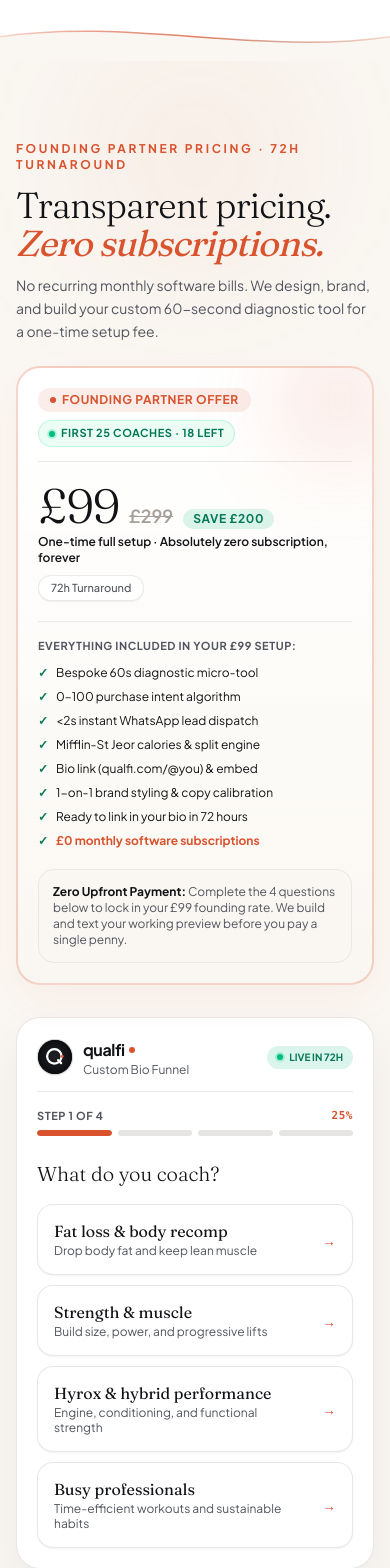
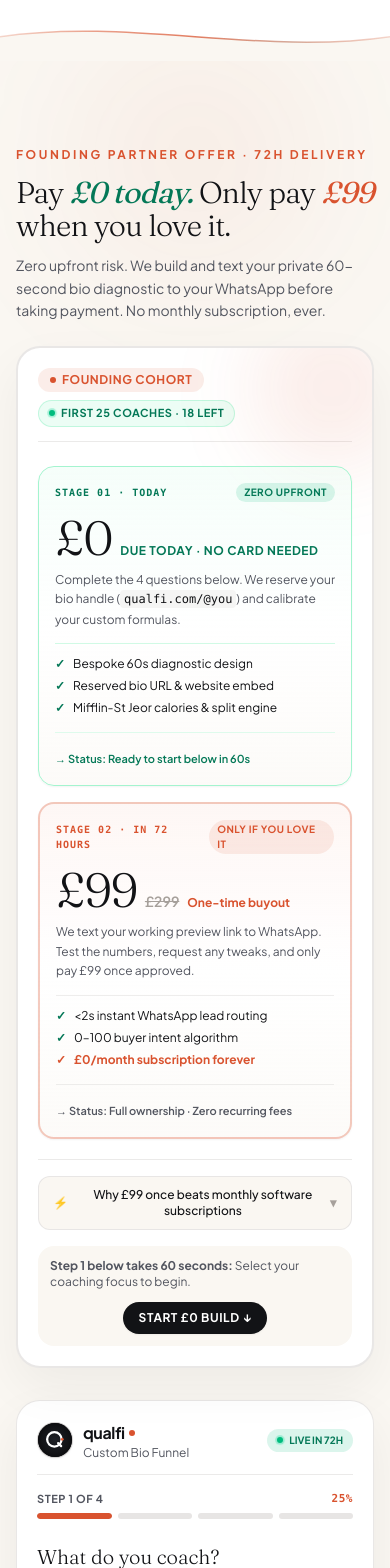
Before and after one commit to seclist/qualfi-app, a Next.js app: page / in a window 390 px wide. Shown: the part 1647-3215 px from the top of the page. Built offline with nearby package versions, Linux system fonts and the light colour scheme.

Commit message:
feat(pricing): implement £0 Today -> £99 On Handover 2-stage split timeline with SaaS comparison drawer

```diff
--- a/src/components/GetYourFunnel.tsx
+++ b/src/components/GetYourFunnel.tsx
@@ -154,6 +154,7 @@ export function GetYourFunnel({
   const [hoveredId, setHoveredId] = useState<string | null>(null);
   const [isCalculating, setIsCalculating] = useState(false);
   const [submitError, setSubmitError] = useState<string | null>(null);
+  const [showStackComparison, setShowStackComparison] = useState(false);
 
   const {
     register,
@@ -294,35 +295,44 @@ export function GetYourFunnel({
           className="text-left sm:text-center"
         >
           <span className="inline-block text-xs font-bold uppercase tracking-[0.22em] text-[#d9532f]">
-            Founding Partner Pricing · 72h Turnaround
+            Founding Partner Offer · 72h Delivery
           </span>
 
-          <h2 className="mt-3 font-serif text-4xl font-light tracking-tight text-[#121316] sm:text-5xl leading-[1.04]">
-            Transparent pricing. <span className="italic font-normal text-[#d9532f]">Zero subscriptions.</span>
+          <h2 className="mt-3 font-serif text-3xl font-light tracking-tight text-[#121316] sm:text-5xl leading-[1.08]">
+            Pay <span className="text-[#047857] font-normal italic">£0 today.</span> Only pay{" "}
+            <span className="text-[#d9532f] font-normal italic">£99</span> when you love it.
           </h2>
 
-          <p className="mt-3 text-sm sm:text-base text-[#52555f] leading-relaxed font-sans">
-            No recurring monthly software bills. We design, brand, and build your custom 60-second diagnostic tool for a one-time setup fee.
+          <p className="mt-3 text-sm sm:text-base text-[#52555f] leading-relaxed font-sans max-w-md mx-auto">
+            Zero upfront risk. We build and text your private 60-second bio diagnostic to your WhatsApp before taking payment. No monthly subscription, ever.
           </p>
         </motion.div>
 
-        {/* Founding Cohort Pricing Card */}
+        {/* ==================================================================== */}
+        {/* ARCHITECTURAL SPLIT TIMELINE: £0 TODAY → £99 ON HANDOVER            */}
+        {/* ==================================================================== */}
         <motion.div
           initial={{ opacity: 0, y: 20 }}
           whileInView={{ opacity: 1, y: 0 }}
           viewport={{ once: true, margin: "-40px" }}
           transition={{ duration: 0.5, delay: 0.05, ease: EASING.naturalOut }}
-          className="mt-6 rounded-3xl border-2 border-[#d9532f]/25 bg-gradient-to-b from-white to-[#faf7f2]/60 p-5 sm:p-7 shadow-[0_15px_40px_rgba(217,83,47,0.05)] relative overflow-hidden"
+          className="mt-6 rounded-3xl border-2 border-stone-200/90 bg-white p-5 sm:p-7 shadow-[0_20px_50px_rgba(18,19,22,0.05)] relative overflow-hidden text-left"
         >
-          {/* Subtle Glow */}
-          <div className="pointer-events-none absolute -right-10 -top-10 h-36 w-36 rounded-full bg-[#d9532f]/10 blur-2xl" />
+          {/* Ambient Glow */}
+          <div className="pointer-events-none absolute -right-10 -top-10 h-40 w-40 rounded-full bg-[#d9532f]/10 blur-2xl" />
 
-          {/* Tier Label & Spots Left */}
+          {/* Top Bar: Founding Scarcity & No-Subscription Guarantee */}
           <div className="flex flex-wrap items-center justify-between gap-2 border-b border-stone-200/80 pb-3.5">
+            <div className="flex items-center gap-2">
               <span className="inline-flex items-center gap-1.5 rounded-full bg-[#d9532f]/10 px-3 py-1 text-xs font-bold uppercase tracking-wider text-[#d9532f]">
                 <span className="h-1.5 w-1.5 rounded-full bg-[#d9532f]" />
-              Founding Partner Offer
+                Founding Cohort
               </span>
+              <span className="hidden sm:inline-block text-[11px] font-semibold text-[#52555f]">
+                Lifetime Setup · £0 Monthly
+              </span>
+            </div>
+
             <span className="inline-flex items-center gap-1.5 rounded-full bg-emerald-50 px-2.5 py-1 text-[11px] font-bold uppercase tracking-wider text-[#047857] border border-emerald-200/60">
               <span className="relative flex h-1.5 w-1.5">
                 <span className="absolute inline-flex h-full w-full animate-ping rounded-full bg-emerald-400 opacity-75" />
@@ -332,75 +342,191 @@ export function GetYourFunnel({
             </span>
           </div>
 
-          {/* Price Numbers */}
-          <div className="mt-5 flex flex-col sm:flex-row sm:items-baseline justify-between gap-2">
+          {/* 2-Stage Split Timeline Grid */}
+          <div className="relative mt-6 grid grid-cols-1 md:grid-cols-2 gap-4">
+            {/* Stage 01: Today */}
+            <motion.div
+              whileHover={{ y: -2 }}
+              transition={{ duration: 0.2 }}
+              className="relative flex flex-col justify-between rounded-2xl border border-emerald-200 bg-gradient-to-b from-emerald-50/50 via-white to-[#faf7f2]/50 p-4 sm:p-5 shadow-xs"
+            >
               <div>
-              <div className="flex items-baseline gap-2.5">
-                <span className="font-serif text-5xl sm:text-6xl font-light text-[#121316] tracking-tight">
-                  £99
+                <div className="flex items-center justify-between">
+                  <span className="font-mono text-[10px] font-bold uppercase tracking-widest text-[#047857]">
+                    Stage 01 · Today
                   </span>
-                <span className="text-lg font-semibold text-stone-400 line-through">
-                  £299
-                </span>
-                <span className="rounded-full bg-[#10b981]/15 px-2.5 py-0.5 text-xs font-bold uppercase tracking-wider text-[#047857]">
-                  Save £200
+                  <span className="rounded-full bg-[#10b981]/15 px-2 py-0.5 text-[10px] font-bold uppercase tracking-wider text-[#047857]">
+                    Zero Upfront
                   </span>
                 </div>
-              <p className="mt-1 text-xs sm:text-sm font-semibold text-[#121316]">
-                One-time full setup · Absolutely zero subscription, forever
-              </p>
-            </div>
-            <div className="text-left sm:text-right">
-              <span className="inline-block rounded-full border border-stone-200/80 bg-white px-3 py-1 text-[11px] font-medium text-[#52555f] shadow-2xs">
-                72h Turnaround
+
+                <div className="mt-3 flex items-baseline gap-2">
+                  <span className="font-serif text-5xl font-light text-[#121316] tracking-tight">
+                    £0
+                  </span>
+                  <span className="text-xs font-bold uppercase tracking-wider text-[#047857]">
+                    Due Today · No Card Needed
                   </span>
                 </div>
-          </div>
 
-          {/* Deliverables Checklist */}
-          <div className="mt-5 border-t border-stone-200/80 pt-4">
-            <span className="block text-[11px] font-bold uppercase tracking-wider text-[#52555f] mb-2.5">
-              Everything Included in Your £99 Setup:
-            </span>
-            <ul className="grid grid-cols-1 sm:grid-cols-2 gap-2 text-xs text-[#121316]">
-              <li className="flex items-start gap-2">
-                <span className="text-[#047857] font-bold shrink-0">✓</span>
-                <span>Bespoke 60s diagnostic micro-tool</span>
+                <p className="mt-2 text-xs text-[#52555f] leading-relaxed">
+                  Complete the 4 questions below. We reserve your bio handle (<code className="rounded bg-stone-100 px-1 py-0.5 text-[#121316]">qualfi.com/@you</code>) and calibrate your custom formulas.
+                </p>
+
+                <ul className="mt-3.5 space-y-1.5 text-xs text-[#121316] border-t border-emerald-100 pt-3">
+                  <li className="flex items-center gap-2">
+                    <span className="text-[#047857] font-bold">✓</span>
+                    <span>Bespoke 60s diagnostic design</span>
                   </li>
-              <li className="flex items-start gap-2">
-                <span className="text-[#047857] font-bold shrink-0">✓</span>
-                <span>0–100 purchase intent algorithm</span>
+                  <li className="flex items-center gap-2">
+                    <span className="text-[#047857] font-bold">✓</span>
+                    <span>Reserved bio URL &amp; website embed</span>
                   </li>
-              <li className="flex items-start gap-2">
-                <span className="text-[#047857] font-bold shrink-0">✓</span>
-                <span>&lt;2s instant WhatsApp lead dispatch</span>
-              </li>
-              <li className="flex items-start gap-2">
-                <span className="text-[#047857] font-bold shrink-0">✓</span>
+                  <li className="flex items-center gap-2">
+                    <span className="text-[#047857] font-bold">✓</span>
                     <span>Mifflin-St Jeor calories &amp; split engine</span>
-              </li>
-              <li className="flex items-start gap-2">
-                <span className="text-[#047857] font-bold shrink-0">✓</span>
-                <span>Bio link (qualfi.com/@you) &amp; embed</span>
-              </li>
-              <li className="flex items-start gap-2">
-                <span className="text-[#047857] font-bold shrink-0">✓</span>
-                <span>1-on-1 brand styling &amp; copy calibration</span>
-              </li>
-              <li className="flex items-start gap-2">
-                <span className="text-[#047857] font-bold shrink-0">✓</span>
-                <span>Ready to link in your bio in 72 hours</span>
-              </li>
-              <li className="flex items-start gap-2">
-                <span className="text-[#047857] font-bold shrink-0">✓</span>
-                <span className="font-bold text-[#d9532f]">£0 monthly software subscriptions</span>
                   </li>
                 </ul>
               </div>
 
-          {/* Zero-Risk Reassurance Banner */}
-          <div className="mt-5 rounded-2xl border border-stone-200/80 bg-[#faf7f2] p-3.5 text-xs text-[#52555f]">
-            <b className="text-[#121316]">Zero Upfront Payment:</b> Complete the 4 questions below to lock in your £99 founding rate. We build and text your working preview before you pay a single penny.
+              <div className="mt-4 pt-3 border-t border-emerald-100/70">
+                <span className="text-[11px] font-semibold text-[#047857]">
+                  → Status: Ready to start below in 60s
+                </span>
+              </div>
+            </motion.div>
+
+            {/* Stage 02: Handover */}
+            <motion.div
+              whileHover={{ y: -2 }}
+              transition={{ duration: 0.2 }}
+              className="relative flex flex-col justify-between rounded-2xl border-2 border-[#d9532f]/30 bg-gradient-to-b from-[#d9532f]/5 via-white to-[#faf7f2]/50 p-4 sm:p-5 shadow-xs"
+            >
+              <div>
+                <div className="flex items-center justify-between">
+                  <span className="font-mono text-[10px] font-bold uppercase tracking-widest text-[#d9532f]">
+                    Stage 02 · In 72 Hours
+                  </span>
+                  <span className="rounded-full bg-[#d9532f]/10 px-2 py-0.5 text-[10px] font-bold uppercase tracking-wider text-[#d9532f]">
+                    Only If You Love It
+                  </span>
+                </div>
+
+                <div className="mt-3 flex items-baseline gap-2">
+                  <span className="font-serif text-5xl font-light text-[#121316] tracking-tight">
+                    £99
+                  </span>
+                  <span className="text-sm font-semibold text-stone-400 line-through">
+                    £299
+                  </span>
+                  <span className="text-xs font-bold text-[#d9532f]">
+                    One-time buyout
+                  </span>
+                </div>
+
+                <p className="mt-2 text-xs text-[#52555f] leading-relaxed">
+                  We text your working preview link to WhatsApp. Test the numbers, request any tweaks, and only pay £99 once approved.
+                </p>
+
+                <ul className="mt-3.5 space-y-1.5 text-xs text-[#121316] border-t border-stone-200/70 pt-3">
+                  <li className="flex items-center gap-2">
+                    <span className="text-[#047857] font-bold">✓</span>
+                    <span>&lt;2s instant WhatsApp lead routing</span>
+                  </li>
+                  <li className="flex items-center gap-2">
+                    <span className="text-[#047857] font-bold">✓</span>
+                    <span>0–100 buyer intent algorithm</span>
+                  </li>
+                  <li className="flex items-center gap-2">
+                    <span className="text-[#d9532f] font-bold">✓</span>
+                    <span className="font-bold text-[#d9532f]">£0/month subscription forever</span>
+                  </li>
+                </ul>
+              </div>
+
+              <div className="mt-4 pt-3 border-t border-stone-200/70">
+                <span className="text-[11px] font-semibold text-[#52555f]">
+                  → Status: Full ownership · Zero recurring fees
+                </span>
+              </div>
+            </motion.div>
+          </div>
+
+          {/* Interactive Progressive Disclosure: SaaS Stack vs Qualfi */}
+          <div className="mt-5 border-t border-stone-200/80 pt-4">
+            <button
+              type="button"
+              onClick={() => {
+                playSensoryFeedback("tap");
+                triggerMobileHaptic("light");
+                setShowStackComparison((prev) => !prev);
+              }}
+              className="group flex min-h-[44px] w-full items-center justify-between rounded-xl border border-stone-200/90 bg-[#faf7f2] px-3.5 py-2.5 text-xs text-[#121316] hover:border-stone-300 transition-colors focus-visible:ring-2 focus-visible:ring-[#d9532f]"
+              aria-expanded={showStackComparison}
+            >
+              <span className="flex items-center gap-2 font-medium">
+                <span className="text-[#d9532f]">⚡</span>
+                <span>Why £99 once beats monthly software subscriptions</span>
+              </span>
+              <motion.span
+                animate={{ rotate: showStackComparison ? 180 : 0 }}
+                transition={{ duration: 0.2 }}
+                className="font-mono text-stone-400 text-xs"
+              >
+                ▼
+              </motion.span>
+            </button>
+
+            <AnimatePresence>
+              {showStackComparison && (
+                <motion.div
+                  initial={{ height: 0, opacity: 0 }}
+                  animate={{ height: "auto", opacity: 1 }}
+                  exit={{ height: 0, opacity: 0 }}
+                  transition={{ duration: 0.25, ease: EASING.naturalOut }}
+                  className="overflow-hidden"
+                >
+                  <div className="mt-3 rounded-2xl border border-stone-200 bg-white p-4 text-xs space-y-3">
+                    <div className="grid grid-cols-1 sm:grid-cols-2 gap-3 pb-3 border-b border-stone-100">
+                      <div>
+                        <span className="block font-bold text-rose-600 mb-1">
+                          Typical Coach Stack
+                        </span>
+                        <p className="text-[11px] text-[#52555f] leading-snug">
+                          Stan Store (£29/mo) + Typeform (£25/mo) or Linktree Pro = <b>£348 to £648/year</b>, recurring every single year.
+                        </p>
+                      </div>
+                      <div>
+                        <span className="block font-bold text-[#047857] mb-1">
+                          Qualfi Founding Partner
+                        </span>
+                        <p className="text-[11px] text-[#52555f] leading-snug">
+                          <b>£99 once.</b> Bespoke build, Mifflin-St Jeor engine, and WhatsApp lead routing. <b>£0/mo forever</b>.
+                        </p>
+                      </div>
+                    </div>
+                    <div className="flex flex-wrap items-center justify-between gap-1 text-[11px] font-semibold text-[#52555f]">
+                      <span>Average 1-year saving: <b className="text-[#121316]">£249 to £549</b></span>
+                      <span className="text-[#047857]">1 new client pays for this 10× over</span>
+                    </div>
+                  </div>
+                </motion.div>
+              )}
+            </AnimatePresence>
+          </div>
+
+          {/* Quick Action Anchor */}
+          <div className="mt-4 flex flex-col sm:flex-row items-center justify-between gap-3 rounded-2xl bg-[#faf7f2] p-3 text-xs text-[#52555f]">
+            <span>
+              <b>Step 1 below takes 60 seconds:</b> Select your coaching focus to begin.
+            </span>
+            <a
+              href="#funnel-form"
+              onClick={() => playSensoryFeedback("tap")}
+              className="shrink-0 rounded-full bg-[#121316] px-4 py-2 text-xs font-bold uppercase tracking-wider text-white shadow-xs hover:bg-[#d9532f] transition-colors"
+            >
+              Start £0 Build ↓
+            </a>
           </div>
         </motion.div>
 
```
Lines whose indentation alone changed are shown as unchanged.
